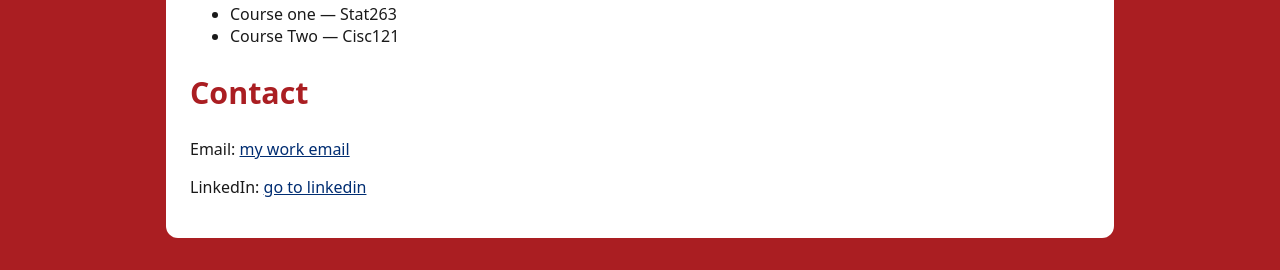
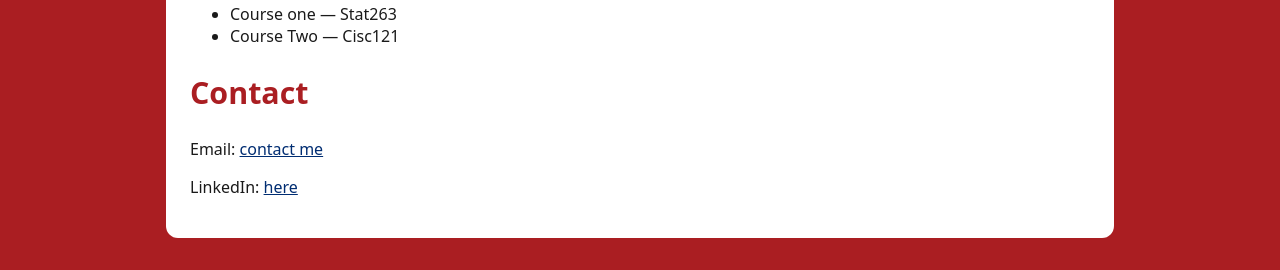
Before and after one commit to AhmedSawwah/queens-student-page, a plain HTML site: page index.html in a window 1280 px wide. Shown: the part 659-929 px from the top of the page. Drawn offline with Linux system fonts and the light colour scheme.

Commit message:
Update index.html

```diff
--- a/index.html
+++ b/index.html
@@ -29,8 +29,8 @@
 
       <!-- ====== CONTACT (update your links) ====== -->
       <h2>Contact</h2>
-      <p>Email: <a href="mailto:yourname@example.com">my work email</a></p>
-      <p>LinkedIn: <a href="https://www.linkedin.com/in/ahmed-elsawwah-bb22a130a" target="_blank">go to linkedin</a></p>
+      <p>Email: <a href="mailto:yourname@example.com"> contact me</a></p>
+      <p>LinkedIn: <a href="https://www.linkedin.com/in/ahmed-elsawwah-bb22a130a" target="_blank"> here </a></p>
     </main>
   </body>
 </html>
```
